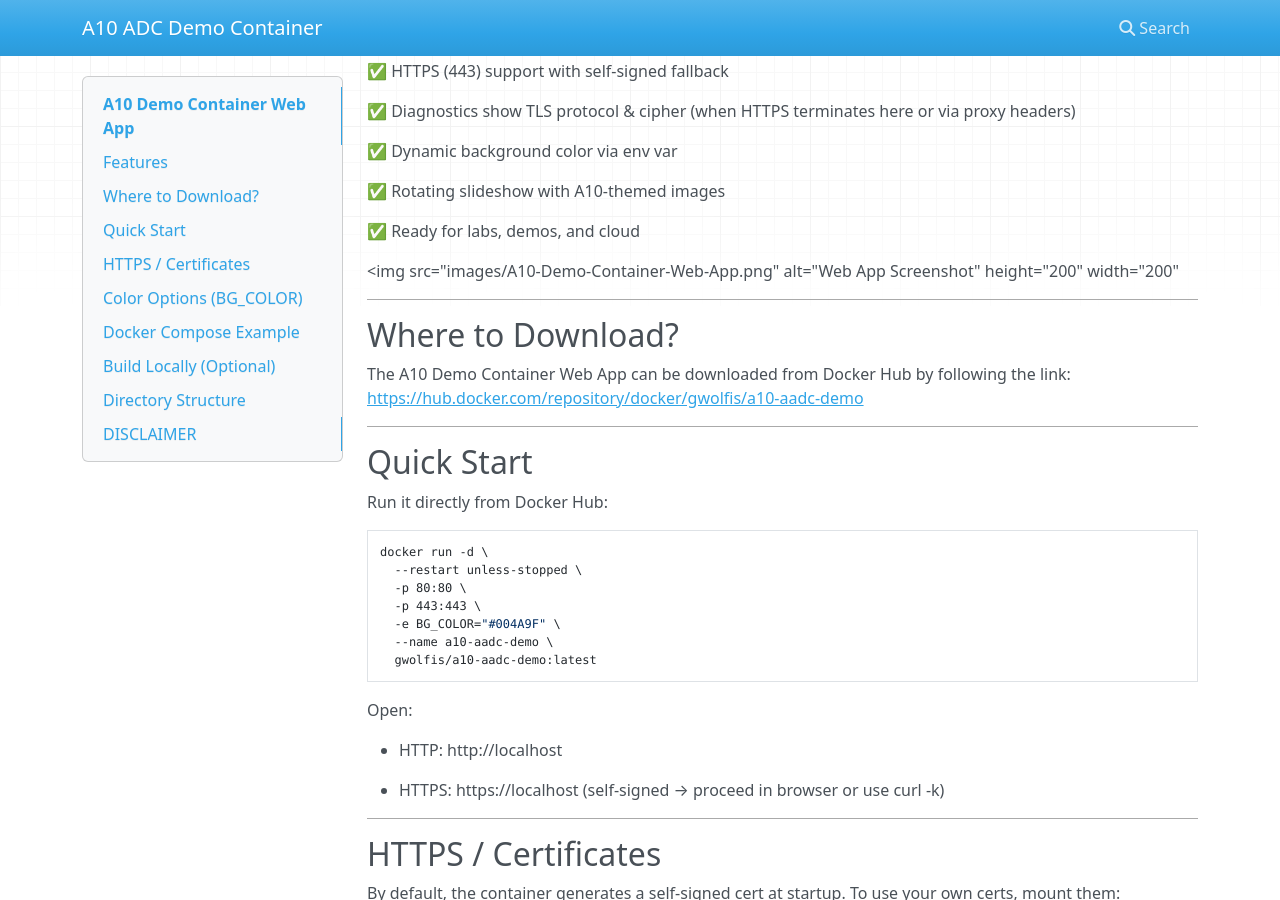
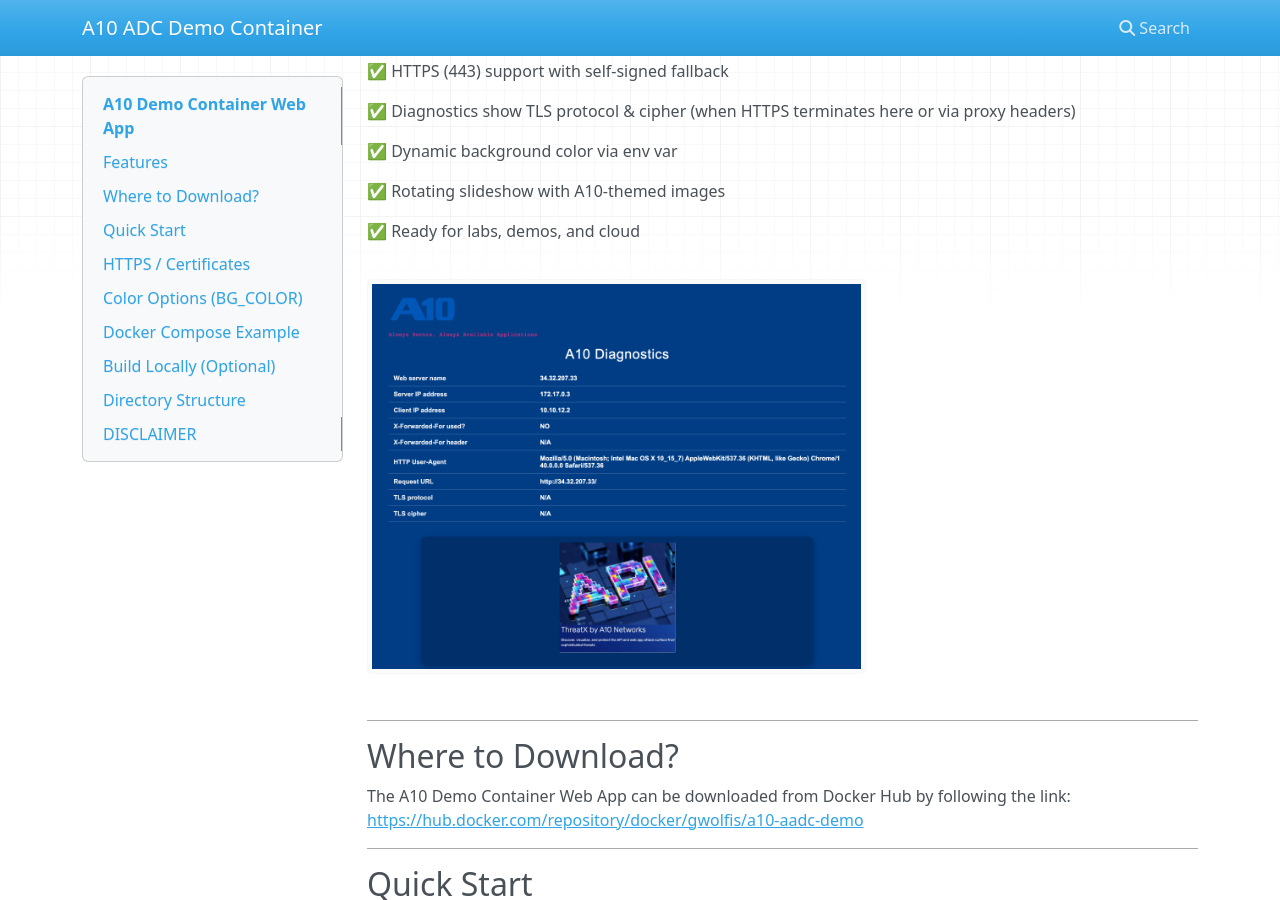
Before and after one commit to gwolfis/A10-Demo-Container-Web-App, an MkDocs documentation site: the page built from docs/index.md, in a window 1280 px wide and 900 px high, scrolled down 347 px. Built offline with MkDocs 1.6.1, drawn with Linux system fonts in a browser that asks for light colours; nearby versions of some CDN libraries.

Commit message:
Added a screenshot

```diff
--- a/docs/index.md
+++ b/docs/index.md
@@ -21,7 +21,7 @@ Features
 
 ✅ Ready for labs, demos, and cloud
 
-<img src="images/A10-Demo-Container-Web-App.png" alt="Web App Screenshot" height="200" width="200"
+![screenshot](images/A10-Demo-Container-Web-App.png){width="60%"}
 
 -----------------
 Where to Download?
--- a/mkdocs.yml
+++ b/mkdocs.yml
@@ -2,3 +2,6 @@ site_name: A10 ADC Demo Container
 
 nav:
   - Home: index.md
+
+markdown_extensions:
+  - attr_list
```
